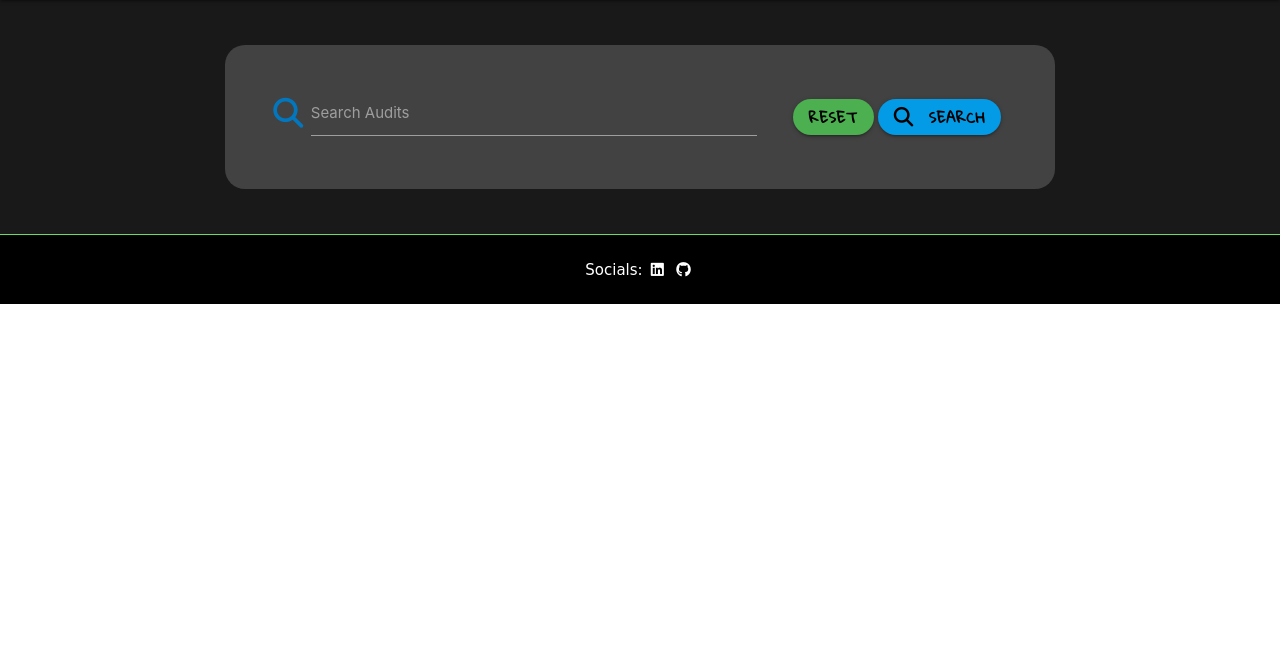
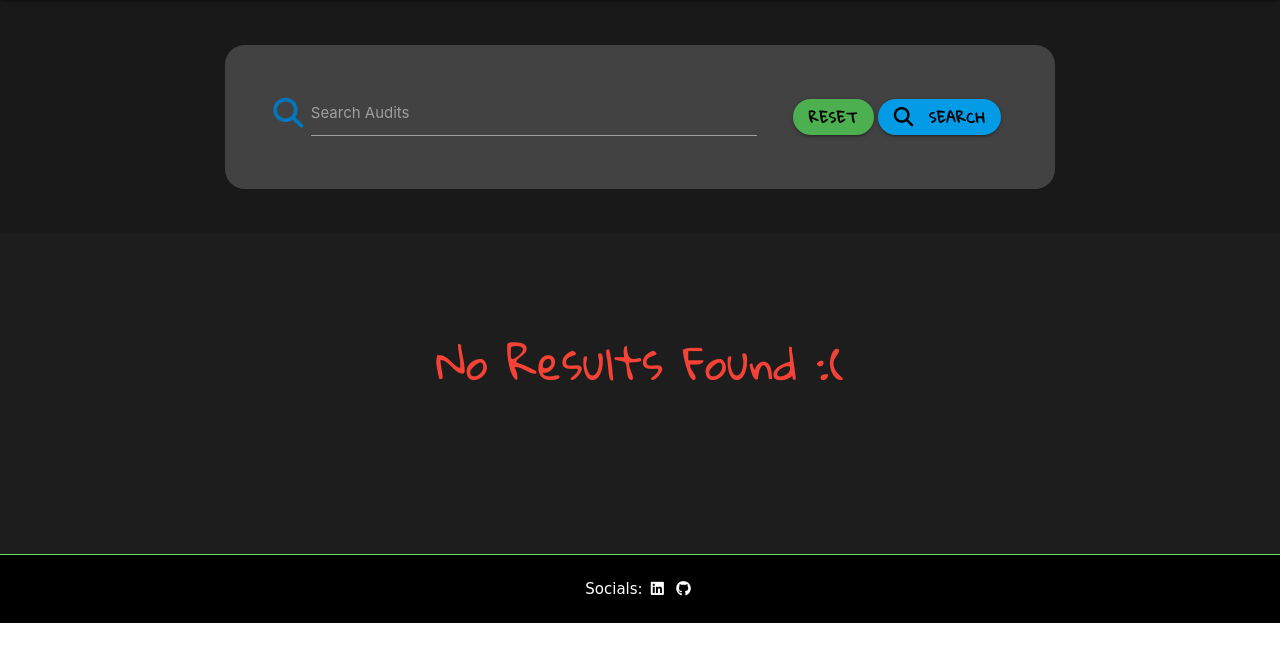
Before and after one commit to PSebastian96/pjt3-NoiseAudit, a Flask app: template templates/get_blogs.html in a window 1280 px wide. Shown: the part 64-726 px from the top of the page. Run offline with Flask 3, Linux system fonts and the light colour scheme; the template is opened without the code that fills it, so the values that code supplies are empty; the visitor is signed in with stand-in values (Sample User, id 1); some libraries are stand-ins or nearby versions; some web fonts are replaced.

Commit message:
search fully functional

```diff
--- a/templates/get_blogs.html
+++ b/templates/get_blogs.html
@@ -51,6 +51,12 @@
             </div>
         {% endfor %}
     </div>
+{% else %}
+    <div class="row list-padding">
+     <div class="col s12 m8 offset-m2">
+         <h3 class="red-text GloriaHallelujah center-align">No Results Found :(</h3>
+     </div>
+    </div>
 {% endif %}
 
 {% endblock %}
```
